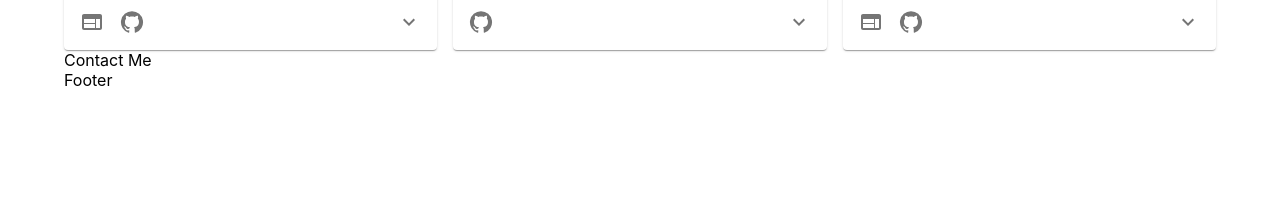
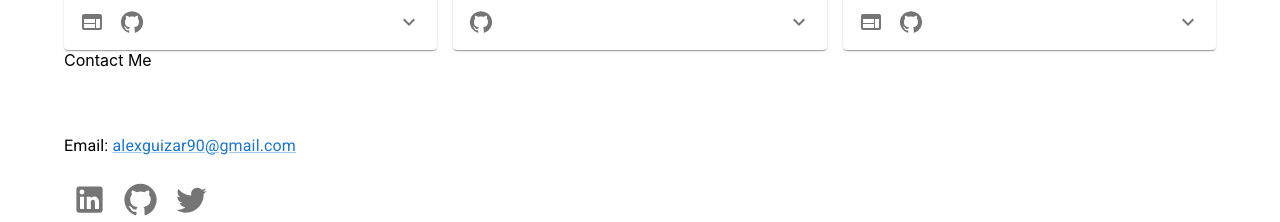
Before and after one commit to Alex-Guizar/my-portfolio, a React (Create React App) app: page / in a window 1280 px wide. Shown: the part 1541-1763 px from the top of the page. Before the commit the page ends 1631 px from the top, so only its background shows below. Built offline with nearby package versions, Linux system fonts and the light colour scheme.

Commit message:
Added email, social links and icons

```diff
--- a/src/components/Footer.js
+++ b/src/components/Footer.js
@@ -3,10 +3,32 @@ import React from 'react';
 
 // Material Components
 import Box from '@mui/material/Box';
+import Typography from '@mui/material/Typography';
+import Link from '@mui/material/Link';
+import IconButton from '@mui/material/IconButton';
+import LinkedInIcon from '@mui/icons-material/LinkedIn';
+import GitHubIcon from '@mui/icons-material/GitHub';
+import TwitterIcon from '@mui/icons-material/Twitter';
 
 const Footer = () => {
   return (
-    <Box>Footer</Box>
+    <Box marginTop={8}>
+      <Typography paragraph>Email: <Link href="mailto:alexguizar90@gmail.com">alexguizar90@gmail.com</Link></Typography>
+
+      <Box>
+        <IconButton aria-label="Visit my LinkedIn" href="https://www.linkedin.com/in/alexander-guizar-32649263/" target="_blank" rel="noreferrer">
+          <LinkedInIcon fontSize="large" />
+        </IconButton>
+
+        <IconButton aria-label="Visit my GitHub" href="https://github.com/Alex-Guizar" target="_blank" rel="noreferrer">
+          <GitHubIcon fontSize="large" />
+        </IconButton>
+
+        <IconButton aria-label="Visit my Twitter" href="https://twitter.com/alexguizar90" target="_blank" rel="noreferrer">
+          <TwitterIcon fontSize="large" />
+        </IconButton>
+      </Box>
+    </Box>
   );
 }
 
```
